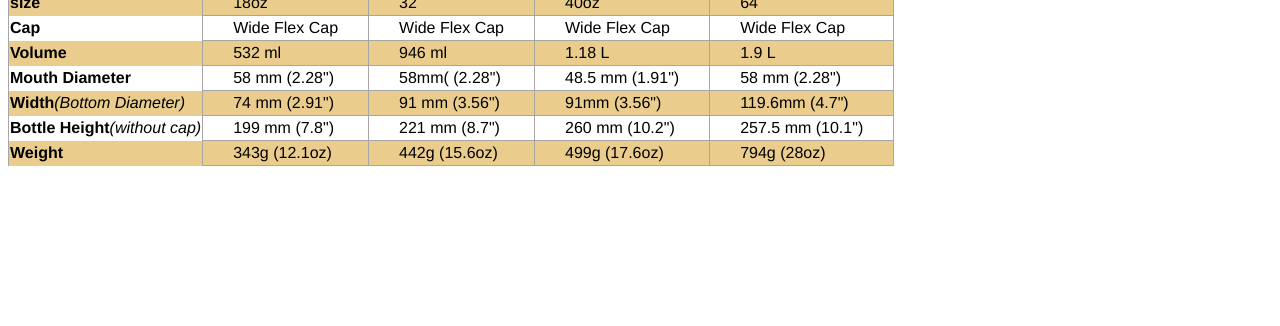
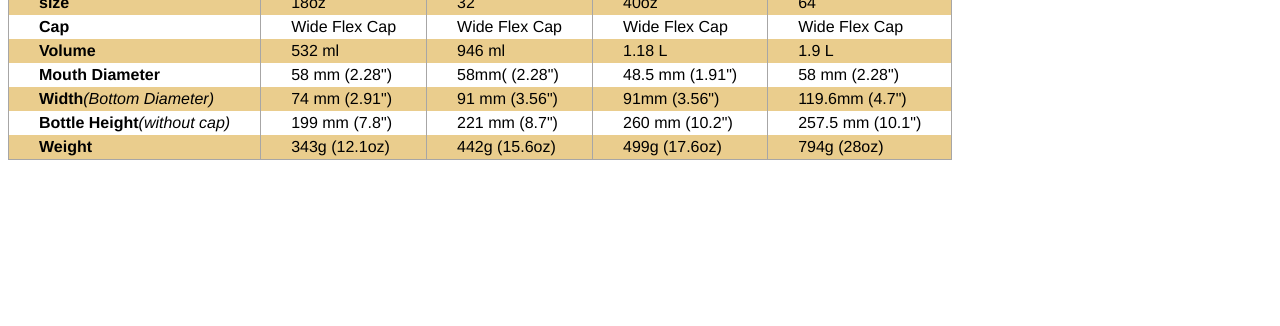
Before and after one commit to mmeunitz/lab-5, a plain HTML site: page index.html in a window 1280 px wide. Shown: the part 474-800 px from the top of the page. Drawn offline with Linux system fonts and the light colour scheme.

Commit message:
add comments

```diff
--- a/css/styles.css
+++ b/css/styles.css
@@ -1,6 +1,6 @@
 @charset "UTF-8";
 /* CSS Document */
-
+/*this means that it applies to everything*/
 *{
 	font-family:Helvetica, Arial, sans-serif;
 
@@ -13,16 +13,19 @@ h2{
 	font-weight:100;
 	margin-top:-20px;
 }
+/*this mean that even table rows recieve that background color*/
 tr:nth-child(even){
 	background-color: #EACD8D;
 }
 th{
 	text-align: left;
 	border-left:1px solid #A7A6A6;
+	padding: 3px 30px;
 }
 td{
 	padding: 3px 30px;
-	border: 1px solid #A7A6A6;
+	border-left: 1px solid #A7A6A6;
+	border-right:1px solid #A7A6A6;
 }
 img{
 
@@ -31,6 +34,10 @@ img{
 }
 table{
 	border-collapse:collapse;
+	border-bottom:1px solid #A7A6A6;
+}
+tr:nth-child(2){
+	border-top:1px solid #A7A6A6;
 }
 .image{
 	border:0px solid #A7A6A6;
@@ -40,6 +47,7 @@ span{
 	font-weight:100;
 	font-style:italic;
 }
+/*start of nav styling*/
 li{
 	float:left;
 	display:block;
```
Also changed, not shown: index.html (+4 -1 lines).
